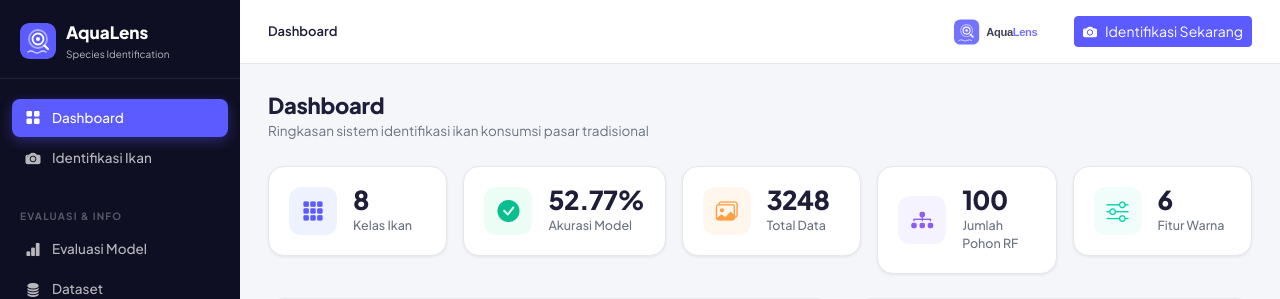
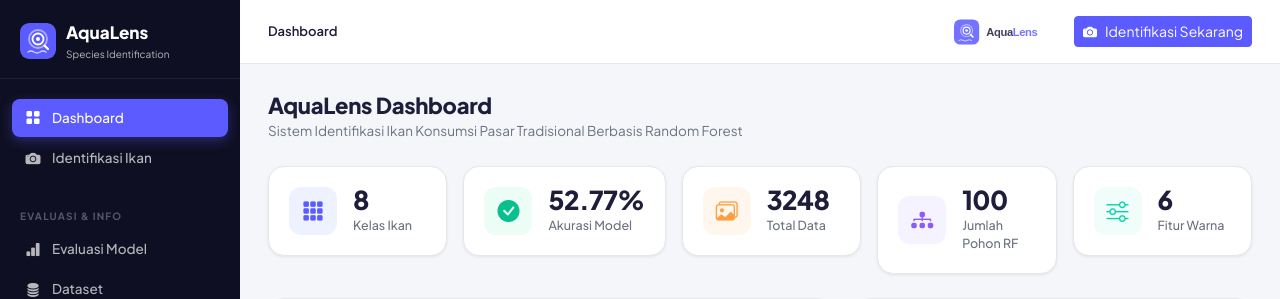
Before and after one commit to aulianazwahuriah/AquaLens-app, a Flask app: page / in a window 1280 px wide. Shown: the top 299 px of the page. Run offline with Flask 3, Linux system fonts and the light colour scheme.

Commit message:
Update dashboard.html

```diff
--- a/templates/dashboard.html
+++ b/templates/dashboard.html
@@ -8,8 +8,8 @@
 {% block content %}
 
 <div class="page-header">
-  <h1 class="page-title">Dashboard</h1>
-  <p class="page-subtitle">Ringkasan sistem identifikasi ikan konsumsi pasar tradisional</p>
+  <h1 class="page-title">AquaLens Dashboard</h1>
+  <p class="page-subtitle">Sistem Identifikasi Ikan Konsumsi Pasar Tradisional Berbasis Random Forest</p>
 </div>
 
 {# ── Stat Cards ──────────────────────────────────────────── #}
```
